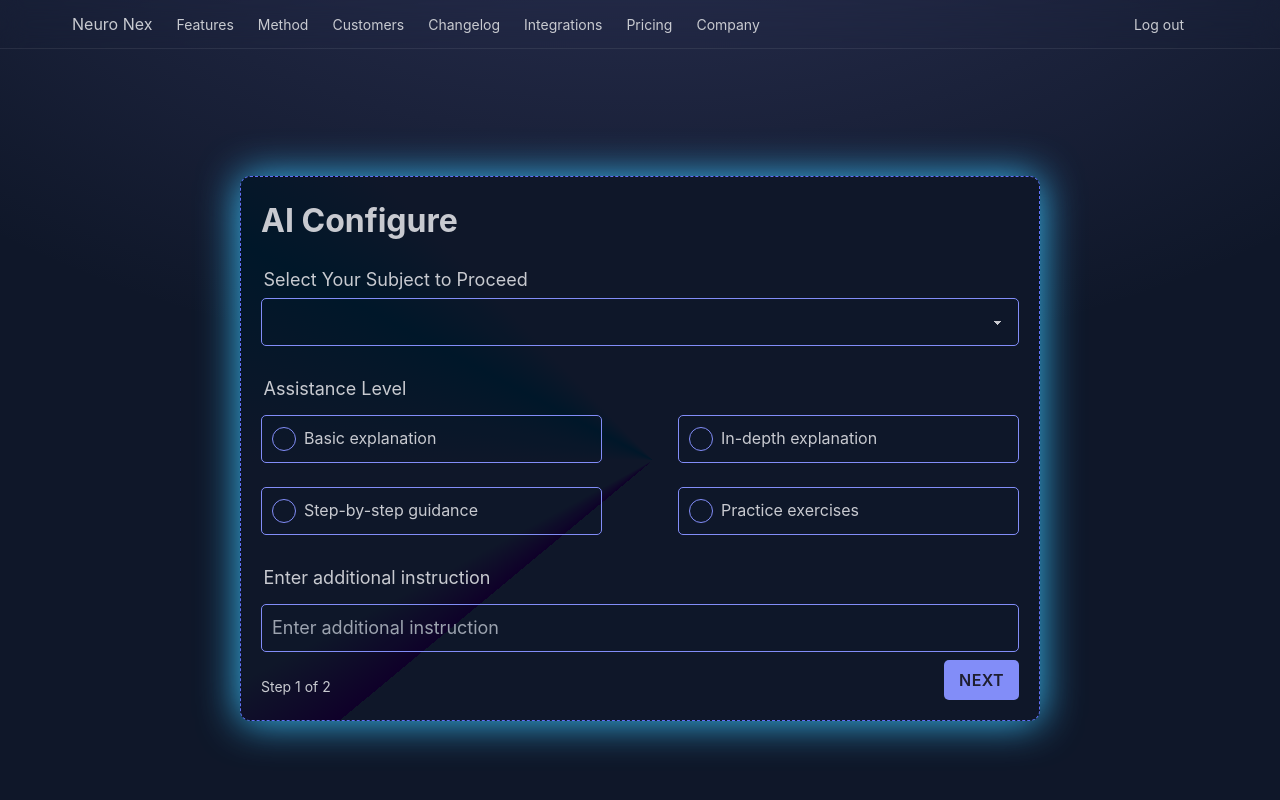
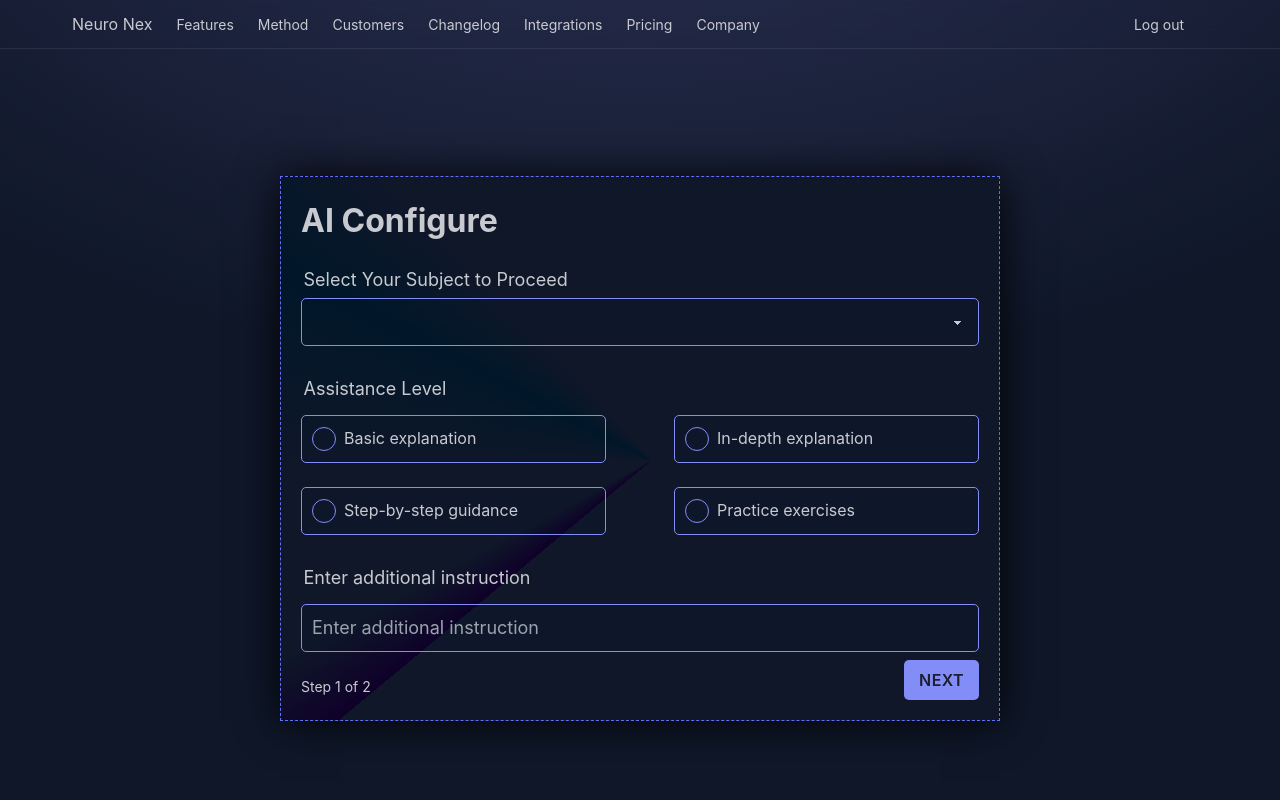
Before and after one commit to hasanshahriar32/neuronex_client, a React (Vite) app: page /compose in a window 1280 px wide. Shown: the top 800 px of the page. Built offline with nearby package versions, Linux system fonts and the light colour scheme; no server answers; sample sign-in values are in the browser's storage.

Commit message:
ai setting ui update

```diff
--- a/src/components/FormComposed/AiSetting/AiSetting.jsx
+++ b/src/components/FormComposed/AiSetting/AiSetting.jsx
@@ -21,8 +21,8 @@ export default function AiSetting() {
   };
 
   return (
-    <div className="card shadow-primary  shadow-lg  flex-shrink-0 border-secondary-focus bg-hero-glow bg-blend-darken  w-full max-w-7xl border-dashed border shadow-2xl bg-base-100">
-      <div className="card-body">
+    <div className="card  w-full  my-10 max-w-7xl">
+      <div className="card-body shadow-primary mx-[5%]  shadow-2xl  flex-shrink-0 border-secondary-focus bg-hero-glow bg-blend-darken shadow-transparent/90 border-dashed border bg-base-100">
         <form onSubmit={handleSubmit(onSubmit)} className="">
           <h1 className="text-4xl font-bold mb-4">AI Configure</h1>
 
```
